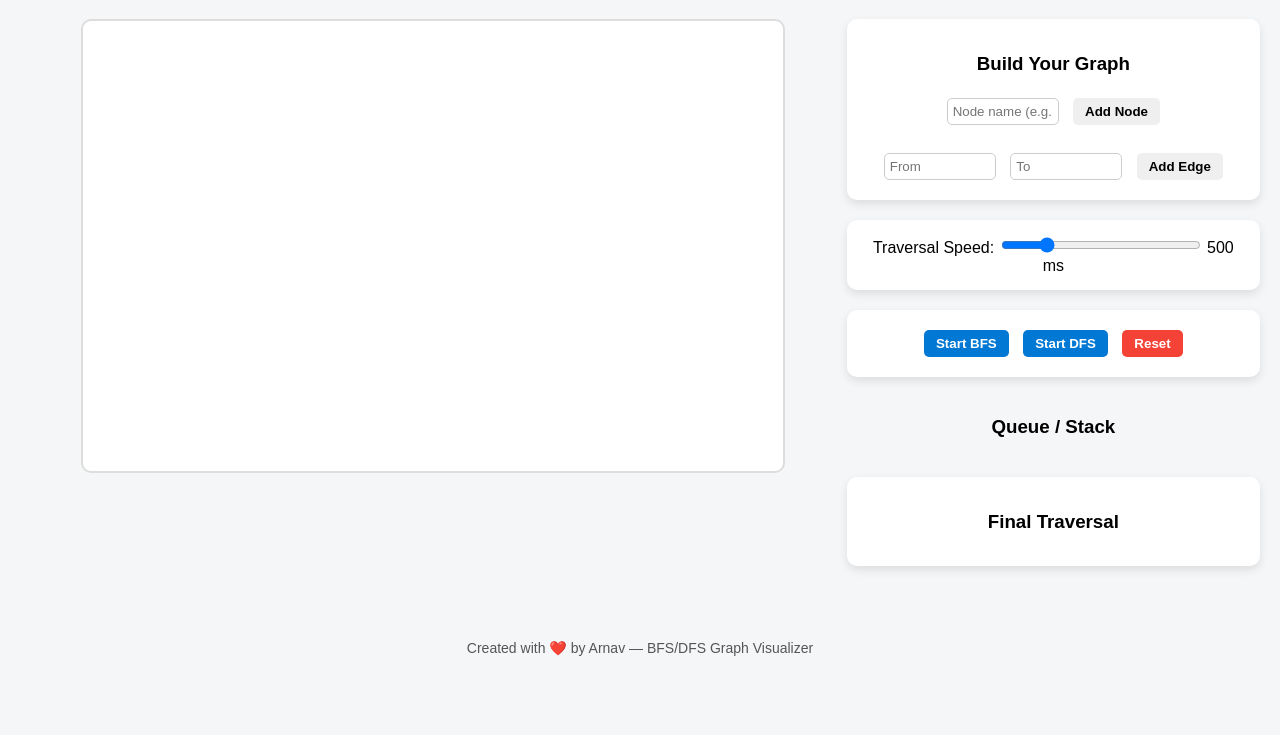
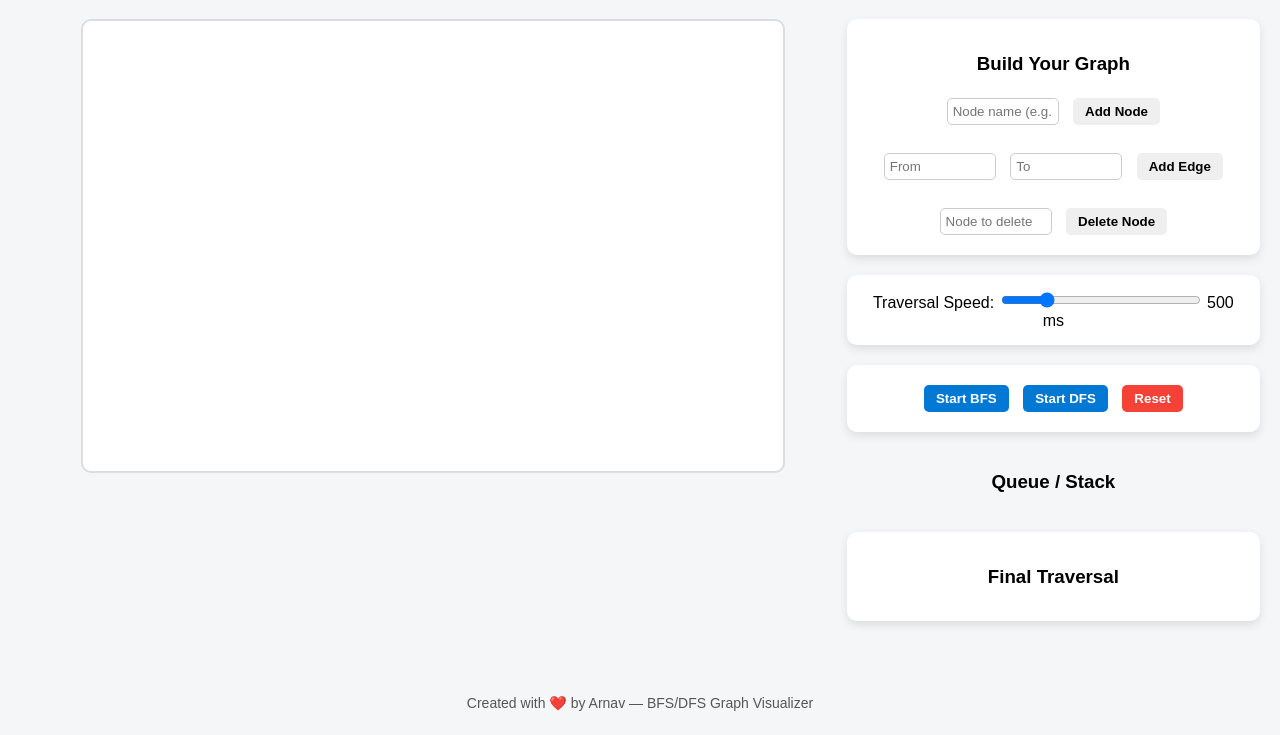
Before and after one commit to arnavsaraswat07/dfs-bfs, a plain HTML site: page index.html in a window 1280 px wide. Shown: the part 78-813 px from the top of the page. Drawn offline with Linux system fonts and the light colour scheme.

Commit message:
Update index.html

```diff
--- a/index.html
+++ b/index.html
@@ -25,6 +25,9 @@
         <input type="text" id="edge-from" placeholder="From">
         <input type="text" id="edge-to" placeholder="To">
         <button id="add-edge">Add Edge</button>
+        <br><br>
+        <input type="text" id="delete-node-input" placeholder="Node to delete">
+        <button id="delete-node">Delete Node</button>
       </div>
 
       <div id="speed-control">
```
